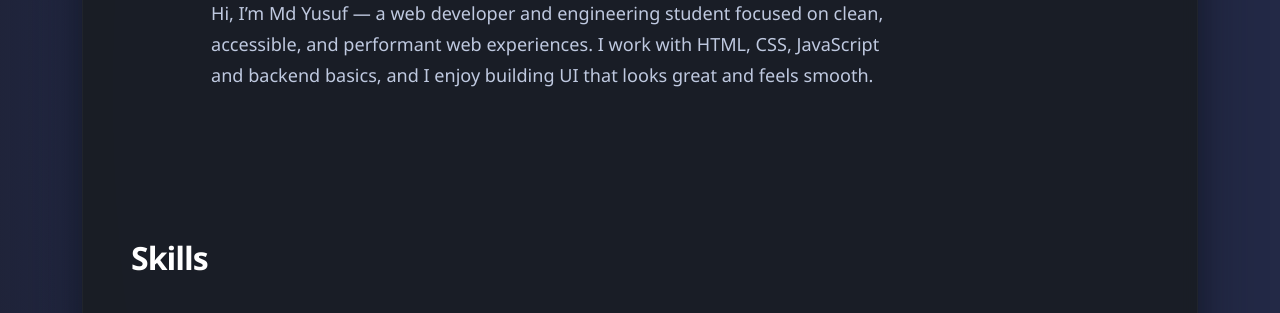
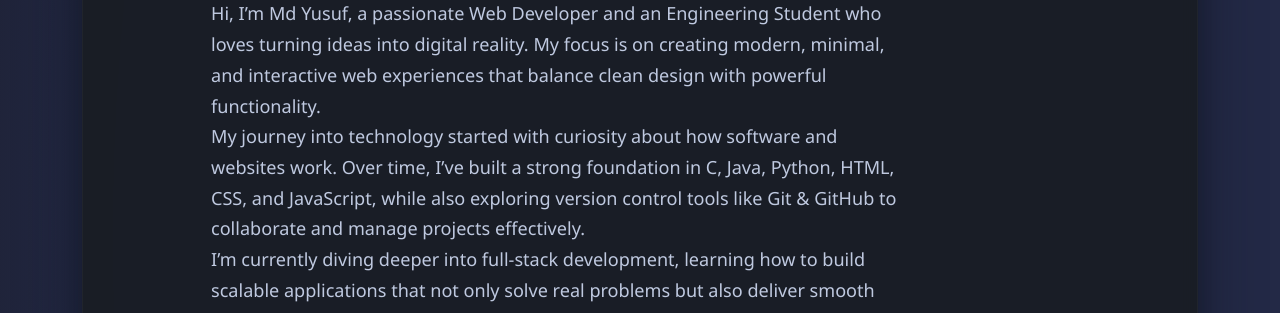
Before and after one commit to Yusuf-maxx/portfolio, a plain HTML site: page index.html in a window 1280 px wide. Shown: the part 755-1068 px from the top of the page. Drawn offline with nearby package versions, Linux system fonts and the light colour scheme.

Commit message:
about section update

```diff
--- a/index.html
+++ b/index.html
@@ -63,9 +63,13 @@
            <div class="col-lg-10">
              <h2 class="about-title mb-3">About Me</h2>
              <p class="about-text">
-               Hi, I’m Md Yusuf — a web developer and engineering student focused on clean, accessible, and performant web experiences.
-               I work with HTML, CSS, JavaScript and backend basics, and I enjoy building UI that looks great and feels smooth.
-             </p>
+                Hi, I’m Md Yusuf, a passionate Web Developer and an Engineering Student who loves turning ideas into digital reality. My focus is on creating modern, minimal, and interactive web experiences that balance clean design with powerful functionality.<br>
+
+                My journey into technology started with curiosity about how software and websites work. Over time, I’ve built a strong foundation in C, Java, Python, HTML, CSS, and JavaScript, while also exploring version control tools like Git & GitHub to collaborate and manage projects effectively.<br>
+
+                I’m currently diving deeper into full-stack development, learning how to build scalable applications that not only solve real problems but also deliver smooth user experiences. I enjoy challenging myself with projects that test both my problem-solving skills and creativity.<br>
+
+                Beyond coding, I believe in continuous learning and improving every day. My long-term goal is to grow into a skilled Software Engineer, contributing to impactful projects and helping shape innovative solutions in the tech world.</p>
            </div>
          </div>
        </section>
```
